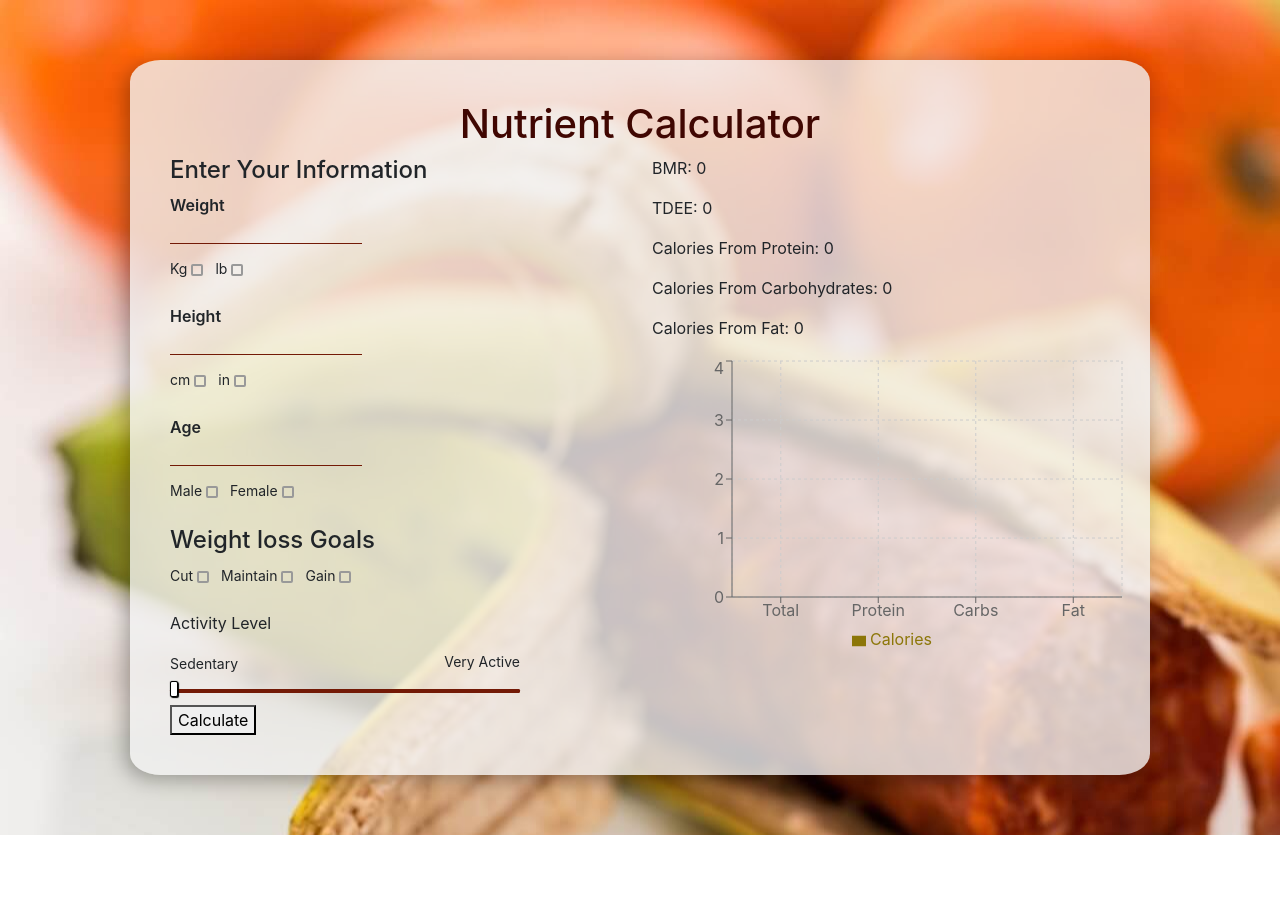
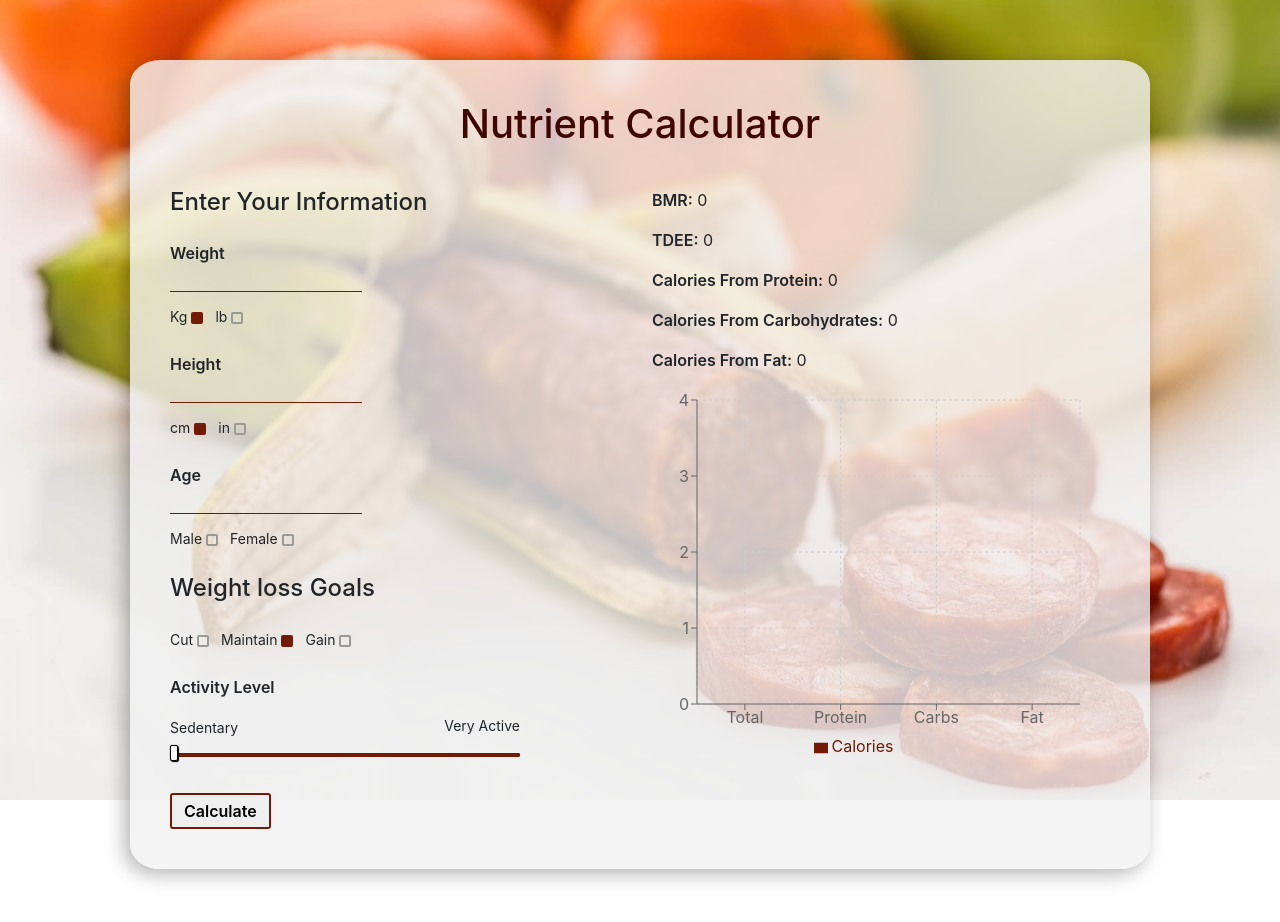
Before and after one commit to nickcarls0n/Nutrition-Calculator, a React (Create React App) app: page / in a window 1280 px wide. Shown: the top 922 px of the page. Before the commit the page ends 835 px from the top, so only its background shows below. Built offline with nearby package versions, Linux system fonts and the light colour scheme.

Commit message:
Nutrition calculator setup

```diff
--- a/src/App.scss
+++ b/src/App.scss
@@ -1,16 +1,62 @@
 .app-background {
   background-image: url(../public/img/nutrition-calculator-bg.jpg);
+  background-position: center;
+  background-repeat: no-repeat;
+  background-size: cover;
+  background-attachment: fixed;
+  height: 100%;
+
+  @media (min-width: 768px) {
+    height: 100vh;
+  }
 }
 
 .app-wrapper {
   background-color: rgba(242, 242, 242, 0.8);
   padding: 40px;
-  border-radius: 3%;
-  margin: 60px;
+  border-radius: 10px;
+  margin: 24px;
   box-shadow: -5px 5px 20px 0px rgba(0, 0, 0, 0.3);
+
+  @media (min-width: 768px) {
+    padding: 40px;
+    border-radius: 3%;
+    margin: 60px;
+  }
+
+  button {
+    margin: 24px 0 32px 0;
+    padding: 4px 12px;
+    border: 2px solid #731a06;
+    border-radius: 3px;
+    font-weight: 600;
+    transition: all 300ms ease-out;
+
+    &:hover {
+      border-color: #a42508;
+      background-color: #731a061d;
+    }
+
+    @media (min-width: 768px) {
+      margin-bottom: 0;
+    }
+  }
 
   h1 {
     text-align: center;
     color: #400702;
+    margin-bottom: 40px;
+  }
+
+  h4 {
+    margin: 0 0 24px 0;
+  }
+
+  p span {
+    font-weight: 600;
+  }
+
+  .error {
+    color: #731a06;
   }
 }
--- a/src/App.tsx
+++ b/src/App.tsx
@@ -9,26 +9,28 @@ import "./App.scss";
 function App() {
   const [weight, setWeight] = useState(0);
   const [height, setHeight] = useState(0);
-  const [lbsOrKg, setLbsOrKg] = useState("");
-  const [inOrCm, setInOrCm] = useState("");
+  const [lbsOrKg, setLbsOrKg] = useState("kg");
+  const [inOrCm, setInOrCm] = useState("cm");
   const [age, setAge] = useState(0);
   const [gender, setGender] = useState("");
-  const [goal, setGoal] = useState(0);
+  const [goal, setGoal] = useState(1);
   const [activity, setActivity] = useState(1.2);
   const [bmr, setBmr] = useState(0);
   const [error, setError] = useState(false);
 
   const handleSubmit = () => {
-    if (weight == 0 || height == 0 || age == 0) {
+    if (weight === 0 || height === 0 || age === 0) {
       setError(true);
+      return;
     } else {
+      setError(false);
       if (lbsOrKg === "lbs") {
         setWeight(weight / 2.205);
       }
       if (inOrCm === "in") {
         setHeight(height * 2.54);
       }
-      setError(false);
+
       calcBmr();
     }
   };
@@ -40,19 +42,16 @@ function App() {
     }
     if (gender === "female") {
       bmrMath = 10 * weight + 6.25 * height - 5 * age - 161;
-    } else {
-      setError(true);
     }
     bmrMath!! && setBmr(Math.round(bmrMath));
     return;
   };
 
-  let tdee = Math.round(bmr * activity);
+  let tdee = Math.round(bmr * activity * goal);
   let protein = Math.round(tdee * 0.35);
   let carbs = Math.round(tdee * 0.4);
   let fats = Math.round(tdee * 0.25);
 
-  console.log(weight, height);
   return (
     <div className="app-background">
       <div className="container">
@@ -60,7 +59,7 @@ function App() {
           <div className="col app-wrapper">
             <h1>Nutrient Calculator</h1>
             <div className="row">
-              <div className="col-6">
+              <div className="col-md-6">
                 <form>
                   <h4>Enter Your Information</h4>
                   <LabeledInput
@@ -72,14 +71,18 @@ function App() {
                     <Radio
                       id="kg"
                       name="weightRadio"
+                      value="kg"
                       labelText="Kg"
-                      onChange={() => setLbsOrKg("kg")}
+                      onChange={(e) => setLbsOrKg(e.target.value)}
+                      checked={lbsOrKg == "kg"}
                     />
                     <Radio
                       id="lb"
                       name="weightRadio"
+                      value="lbs"
                       labelText="lb"
-                      onChange={() => setLbsOrKg("lbs")}
+                      onChange={(e) => setLbsOrKg(e.target.value)}
+                      checked={lbsOrKg == "lbs"}
                     />
                   </div>
 
@@ -93,14 +96,18 @@ function App() {
                     <Radio
                       id="cm"
                       name="heightRadio"
+                      value="cm"
                       labelText="cm"
-                      onChange={() => setInOrCm("cm")}
+                      onChange={(e) => setInOrCm(e.target.value)}
+                      checked={inOrCm == "cm"}
                     />
                     <Radio
                       id="in"
                       name="heightRadio"
+                      value="in"
                       labelText="in"
-                      onChange={() => setInOrCm("in")}
+                      onChange={(e) => setInOrCm(e.target.value)}
+                      checked={inOrCm == "in"}
                     />
                   </div>
 
@@ -114,14 +121,18 @@ function App() {
                     <Radio
                       id="male"
                       name="gender"
+                      value="male"
                       labelText="Male"
-                      onChange={() => setGender("male")}
+                      onChange={(e) => setGender(e.target.value)}
+                      checked={gender == "male"}
                     />
                     <Radio
                       id="female"
                       name="gender"
+                      value="female"
                       labelText="Female"
-                      onChange={() => setGender("female")}
+                      onChange={(e) => setGender(e.target.value)}
+                      checked={gender == "female"}
                     />
                   </div>
 
@@ -131,41 +142,62 @@ function App() {
                       <Radio
                         id="cut"
                         name="goals"
+                        value={0.8}
                         labelText="Cut"
-                        onChange={() => setGoal(0.2)}
+                        onChange={(e) => setGoal(e.target.value)}
+                        checked={goal == 0.8}
                       />
                       <Radio
                         id="maintain"
                         name="goals"
+                        value={1}
                         labelText="Maintain"
-                        onChange={() => setGoal(0)}
+                        onChange={(e) => setGoal(e.target.value)}
+                        checked={goal == 1}
                       />
                       <Radio
                         id="gain"
                         name="goals"
+                        value={1.15}
                         labelText="Gain"
-                        onChange={() => setGoal(0.15)}
+                        onChange={(e) => setGoal(e.target.value)}
+                        checked={goal == 1.15}
                       />
                     </div>
                   </div>
 
-                  <p>Activity Level</p>
+                  <p>
+                    <span>Activity Level</span>
+                  </p>
                   <ActivitySlider
                     onChange={(e) => setActivity(Number(e.target.value))}
                   />
 
-                  {error == true && <p>Please fill out all fields.</p>}
+                  {error == true && (
+                    <p className="error">* Please fill out all fields.</p>
+                  )}
                   <button type="button" onClick={handleSubmit}>
                     Calculate
                   </button>
                 </form>
               </div>
-              <div className="col-6">
-                <p>BMR: {bmr}</p>
-                <p>TDEE: {tdee}</p>
-                <p>Calories From Protein: {protein}</p>
-                <p>Calories From Carbohydrates: {carbs}</p>
-                <p>Calories From Fat: {fats}</p>
+
+              <div className="col-md-6">
+                <p>
+                  <span>BMR:</span> {bmr}
+                </p>
+                <p>
+                  <span>TDEE:</span> {tdee}
+                </p>
+                <p>
+                  <span>Calories From Protein:</span> {protein}
+                </p>
+                <p>
+                  <span>Calories From Carbohydrates:</span> {carbs}
+                </p>
+                <p>
+                  <span>Calories From Fat:</span> {fats}
+                </p>
                 <NutritionChart
                   total={tdee}
                   protein={protein}
--- /dev/null
+++ b/src/components/NutritionChart.scss
@@ -0,0 +1,8 @@
+.chart-wrapper {
+  height: 375px;
+  margin-top: "24px";
+
+  @media (min-width: 768px) {
+    height: 375px;
+  }
+}
--- a/src/components/NutritionChart.tsx
+++ b/src/components/NutritionChart.tsx
@@ -7,7 +7,10 @@ import {
   CartesianGrid,
   Tooltip,
   Legend,
+  ResponsiveContainer,
 } from "recharts";
+
+import "./NutritionChart.scss";
 
 interface NutritionChartProps {
   total?: number;
@@ -37,14 +40,16 @@ const NutritionChart = (props: NutritionChartProps) => {
   ];
 
   return (
+    <div className="chart-wrapper">
+      <ResponsiveContainer width="100%" height="100%">
         <BarChart
           width={500}
           height={300}
           data={data}
           margin={{
-        top: 5,
+            top: 12,
             right: 30,
-        left: 20,
+            left: -15,
             bottom: 5,
           }}
         >
@@ -53,8 +58,10 @@ const NutritionChart = (props: NutritionChartProps) => {
           <YAxis />
           <Tooltip />
           <Legend />
-      <Bar dataKey="Calories" fill="#8C7608" />
+          <Bar dataKey="Calories" fill="#731a06" />
         </BarChart>
+      </ResponsiveContainer>
+    </div>
   );
 };
 
--- a/src/components/Radio.tsx
+++ b/src/components/Radio.tsx
@@ -5,8 +5,10 @@ import "./Radio.scss";
 interface RadioProps {
   id: string;
   name: string;
+  value?: string | number;
   labelText: string;
   onChange: (e: any) => void;
+  checked?: boolean;
 }
 
 const Radio = (props: RadioProps) => {
@@ -17,7 +19,9 @@ const Radio = (props: RadioProps) => {
         type="radio"
         id={props.id}
         name={props.name}
+        value={props.value}
         onChange={props.onChange}
+        checked={props.checked}
       />
     </div>
   );
```
Lines whose indentation alone changed are shown as unchanged.
